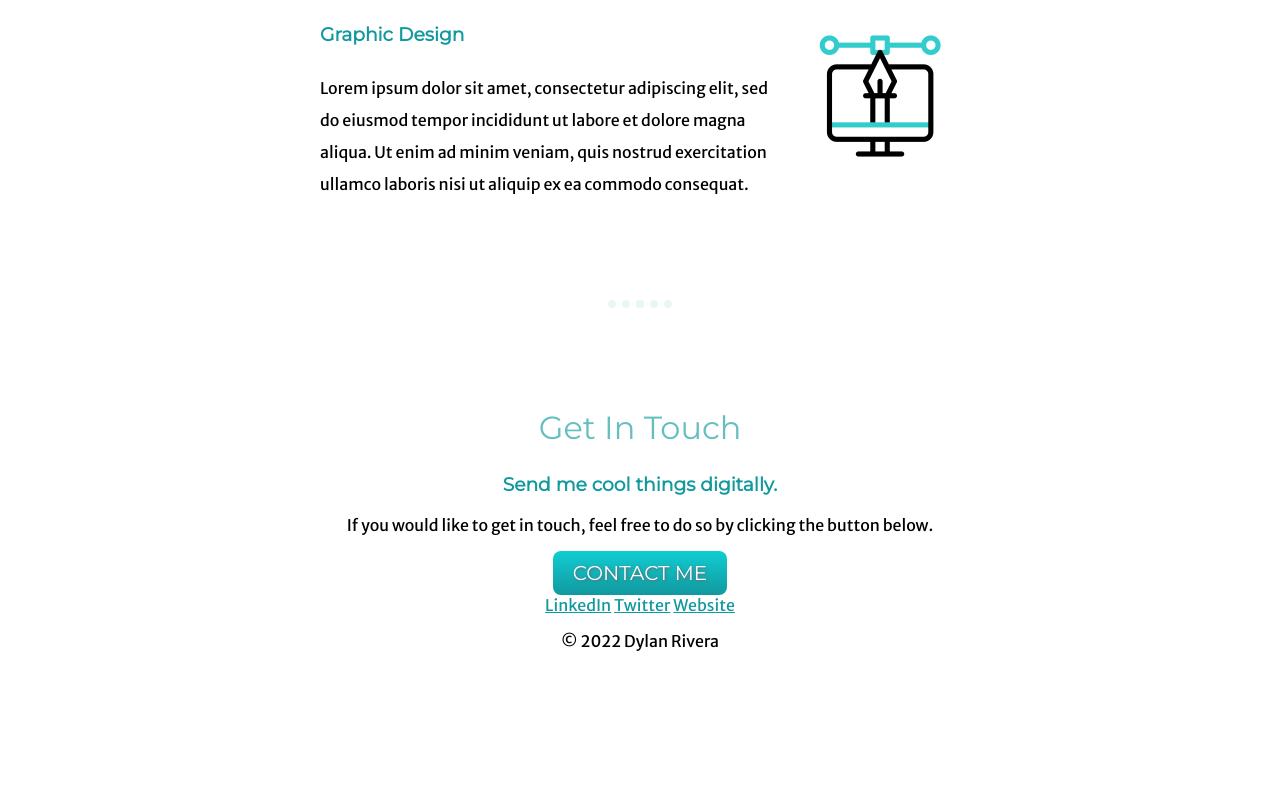
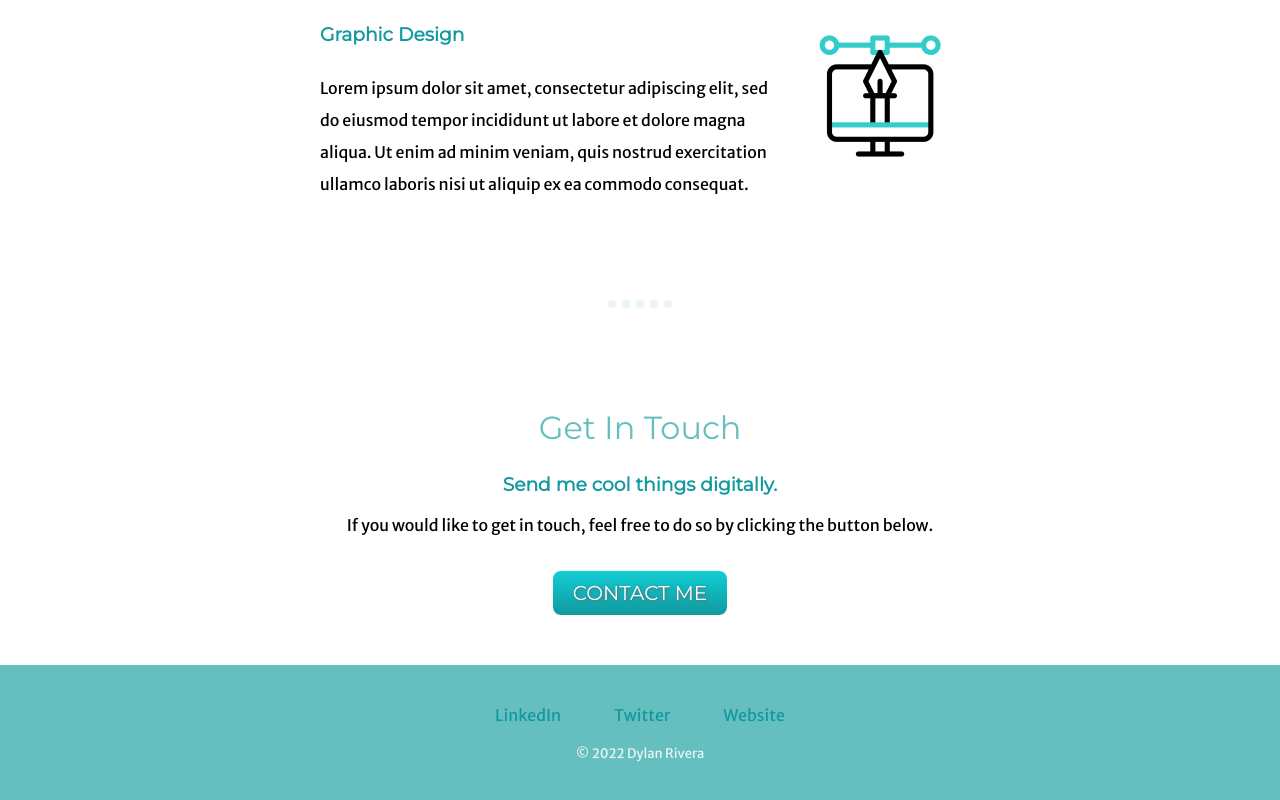
Before and after one commit to drluciano/cv-new, a plain HTML site: page index.html in a window 1280 px wide. Shown: the part 1926-2726 px from the top of the page. Before the commit the page ends 2593 px from the top, so only its background shows below. Drawn offline with Linux system fonts and the light colour scheme.

Commit message:
Styled footer, still need to fix margins

```diff
--- a/index.html
+++ b/index.html
@@ -67,10 +67,12 @@
     </div>
 
     <div class="bot-container">
-      <a class="footer-link" href="https://www.linkedin.com/">LinkedIn</a>
-      <a class="footer-link" href="https://twitter.com/">Twitter</a>
-      <a class="footer-link" href="https://www.appbrewery.co/">Website</a>
-      <p>© 2022 Dylan Rivera</p>
+      <div class="footer-content">
+        <a class="footer-link" href="https://www.linkedin.com/">LinkedIn</a>
+        <a class="footer-link" href="https://twitter.com/">Twitter</a>
+        <a class="footer-link" href="https://www.appbrewery.co/">Website</a>
+        <p class="copyright">© 2022 Dylan Rivera</p>
+      </div>
     </div>
   </body>
 </html>
--- a/styles/styles.css
+++ b/styles/styles.css
@@ -24,6 +24,8 @@ h3 {
 }
 a {
   color: #11999e;
+  text-decoration: none;
+  margin: 25px;
 }
 hr {
   width: 5%;
@@ -34,8 +36,9 @@ hr {
 }
 
 /* TOP CONTAINER */
+
 .top-container {
-  background-color: rgb(192, 254, 255);
+  background-color: rgb(213, 225, 233);
   margin-top: 50px;
   padding-top: 100px;
   position: relative;
@@ -78,6 +81,9 @@ hr {
   float: right;
   margin-left: 30px;
 }
+  .contact-me{
+    margin: 50px auto 50px auto;
+}
 .contact-me-button {
   background: #11cdd4;
   background-image: -webkit-linear-gradient(top, #11cdd4, #11999e);
@@ -95,6 +101,7 @@ hr {
   font-family: "Montserrat", sans-serif;
   text-decoration: none;
   border: none;
+  margin-top: 20px;
 }
 .contact-me-button:hover {
   background: #30e3cb;
@@ -108,6 +115,17 @@ hr {
 
 /* BOTTOM CONTAINER */
 
-.bot-container{
-  background-color: ##66BFBF;
+.bot-container {
+  display: flex;
+  background-color: #66bfbf;
+  width: auto;
+  height: 150px;
+  margin-top: 50px;
+  align-items: center;
+  justify-content: center;
 }
+.copyright{
+  font-size: small;
+  color: #EAF6F6;
+  margin-top: 20px;
+}
```
